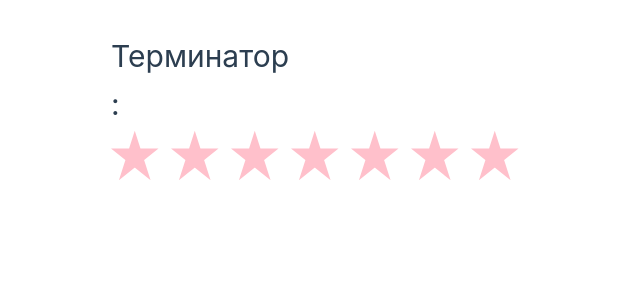
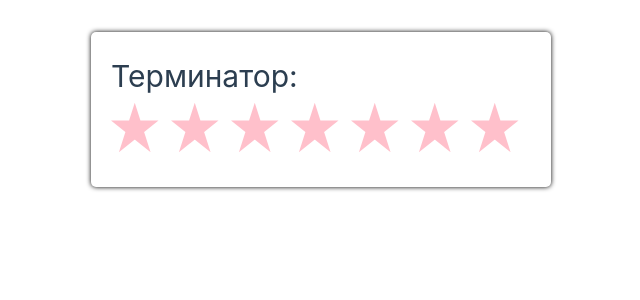
Before and after one commit to AnatolyRrr/star-rating-vue, a Vue app: page / in a window 1280 px wide. Shown: the top 300 px of the page, without its empty margins (319-959 px from the left). Built offline with nearby package versions, Linux system fonts and the light colour scheme.

Commit message:
added style customization

```diff
--- a/src/App.vue
+++ b/src/App.vue
@@ -15,3 +15,11 @@
 <script setup lang="ts">
 import StarRating from "./components/StarRating.vue";
 </script>
+
+<style lang="scss" scoped>
+.star-rating {
+   padding: 20px;
+   box-shadow: 0px 0px 5px #000;
+   border-radius: 5px;
+}
+</style>
--- a/src/components/StarRating.vue
+++ b/src/components/StarRating.vue
@@ -86,12 +86,8 @@
 }
 </script>
 
-<style scoped lang="scss">
-.container {
-  padding: 20px;
-  margin: 20px;
-  box-shadow: 0px 0px 5px #000;
-  border-radius: 5px;
-  min-width: 500px;
+<style lang="scss" scoped>
+.star-rating__info {
+   display: flex;
 }
 </style>
```
